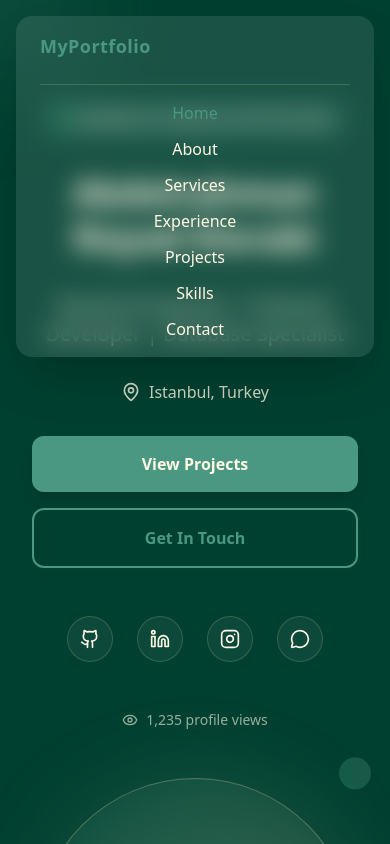
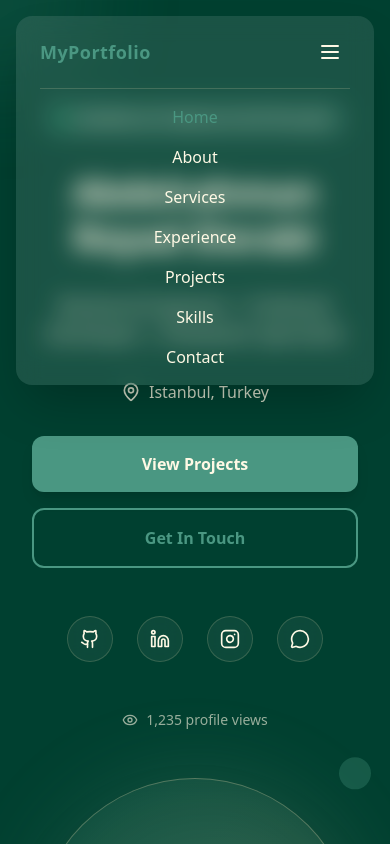
Before and after one commit to Abdelrahman-7z7/solid-broccoli-portfolio, a Next.js app: page / in a window 390 px wide. Both pictures are taken after a click on the button 342 px from the left and 46 px from the top of the page. Shown: the top 844 px of the page. Built offline with nearby package versions, Linux system fonts and the light colour scheme.

Commit message:
adjusting some missing components in the navbar

```diff
--- a/src/components/Header.tsx
+++ b/src/components/Header.tsx
@@ -28,7 +28,6 @@ export default function Header() {
       // --- NEW: Logic for active link highlighting ---
       let currentSection = "";
       NAV_LINKS.forEach(link => {
-        // We get the ID from the href (e.g., "/#home" -> "home")
         const sectionId = link.href.split('#')[1];
         const section = document.getElementById(sectionId);
         if (section && section.offsetTop <= window.scrollY + 150) {
@@ -50,16 +49,14 @@ export default function Header() {
     setIsDropdownOpen(false);
   };
 
-
   // Helper component for nav links to avoid repetition
   const NavLink = ({ href, label }: { href: string, label: string }) => (
     <a
       href={href}
-      // --- NEW: Conditional class for active state ---
       className={`transition-colors duration-200 font-medium ${
         activeSection === href
-          ? 'text-[#4A9782]' // Active color
-          : 'text-[#FFF9E5] hover:text-[#4A9782]' // Default color
+          ? 'text-[#4A9782]'
+          : 'text-[#FFF9E5] hover:text-[#4A9782]'
       }`}
       onClick={closeAllMenus}
     >
@@ -92,14 +89,22 @@ export default function Header() {
               onClick={() => setIsMobileMenuOpen(!isMobileMenuOpen)}
               className="p-2 text-[#FFF9E5] hover:text-[#4A9782] hover:bg-white/5 rounded-lg transition-all"
             >
-              {/* SVG Icon */}
+              {/* Hamburger Icon */}
+              <svg xmlns="http://www.w3.org/2000/svg"
+                className="h-6 w-6"
+                fill="none"
+                viewBox="0 0 24 24"
+                stroke="currentColor"
+                strokeWidth={2}>
+                <path strokeLinecap="round" strokeLinejoin="round" d="M4 6h16M4 12h16M4 18h16" />
+              </svg>
             </button>
           </div>
           {isMobileMenuOpen && (
-            <div className="mt-6 pt-4 border-t border-[#DCD0A8]/20">
-              <ul className="space-y-3">
+            <div className="mt-4 pt-4 border-t border-[#DCD0A8]/20">
+              <ul className="flex flex-col items-center gap-4 px-4">
                 {NAV_LINKS.map((link) => (
-                  <li key={link.href} className="text-center">
+                  <li key={link.href}>
                     <NavLink href={link.href} label={link.label} />
                   </li>
                 ))}
@@ -117,11 +122,19 @@ export default function Header() {
               onClick={() => setIsDropdownOpen(!isDropdownOpen)}
               className="w-14 h-14 bg-white/10 backdrop-blur-md shadow-2xl rounded-full flex items-center justify-center text-[#FFF9E5] hover:text-[#4A9782] transition-all hover:scale-110"
             >
-              {/* SVG Icon */}
+              {/* Hamburger Icon */}
+              <svg xmlns="http://www.w3.org/2000/svg"
+                className="h-7 w-7"
+                fill="none"
+                viewBox="0 0 24 24"
+                stroke="currentColor"
+                strokeWidth={2}>
+                <path strokeLinecap="round" strokeLinejoin="round" d="M4 6h16M4 12h16M4 18h16" />
+              </svg>
             </button>
             {isDropdownOpen && (
               <div className="absolute top-16 right-0 min-w-56 bg-white/10 backdrop-blur-md shadow-2xl rounded-2xl border border-[#DCD0A8]/20 overflow-hidden">
-                <ul className="py-4 space-y-2">
+                <ul className="flex flex-col gap-4 px-6 py-4">
                   {NAV_LINKS.map((link) => (
                     <li key={link.href}><NavLink href={link.href} label={link.label} /></li>
                   ))}
```
